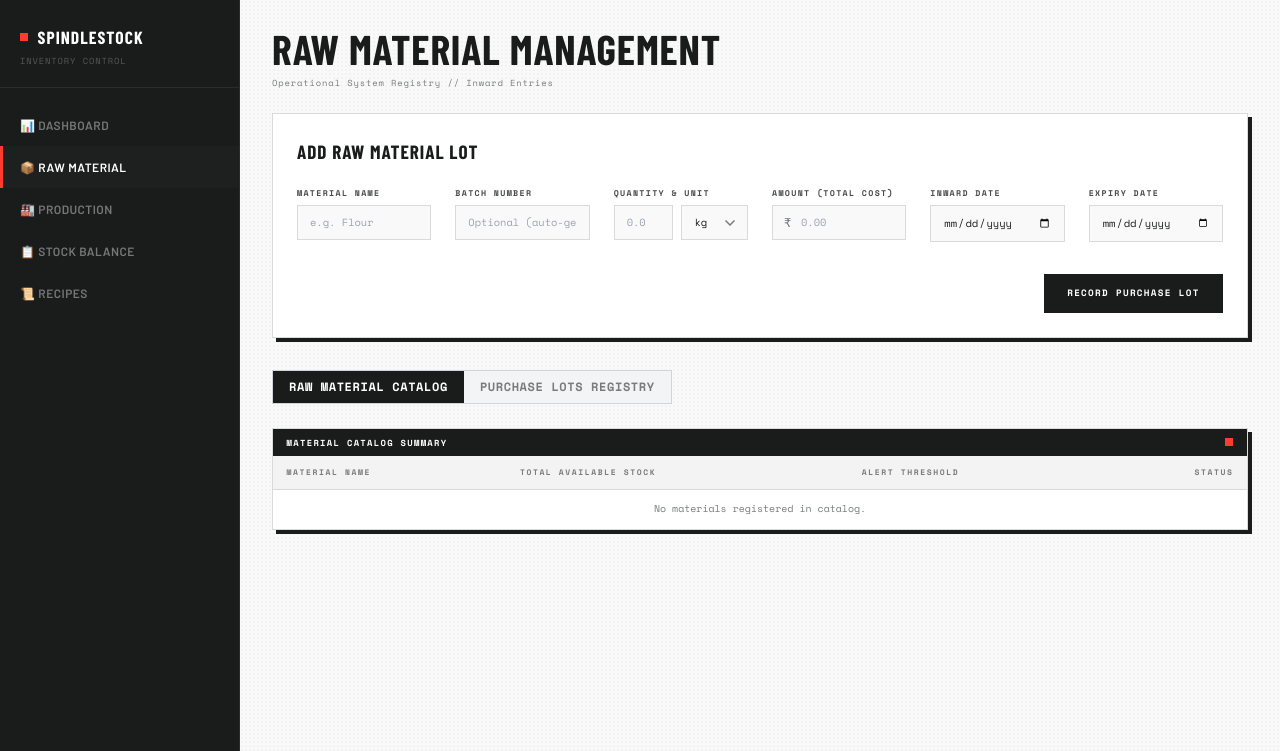
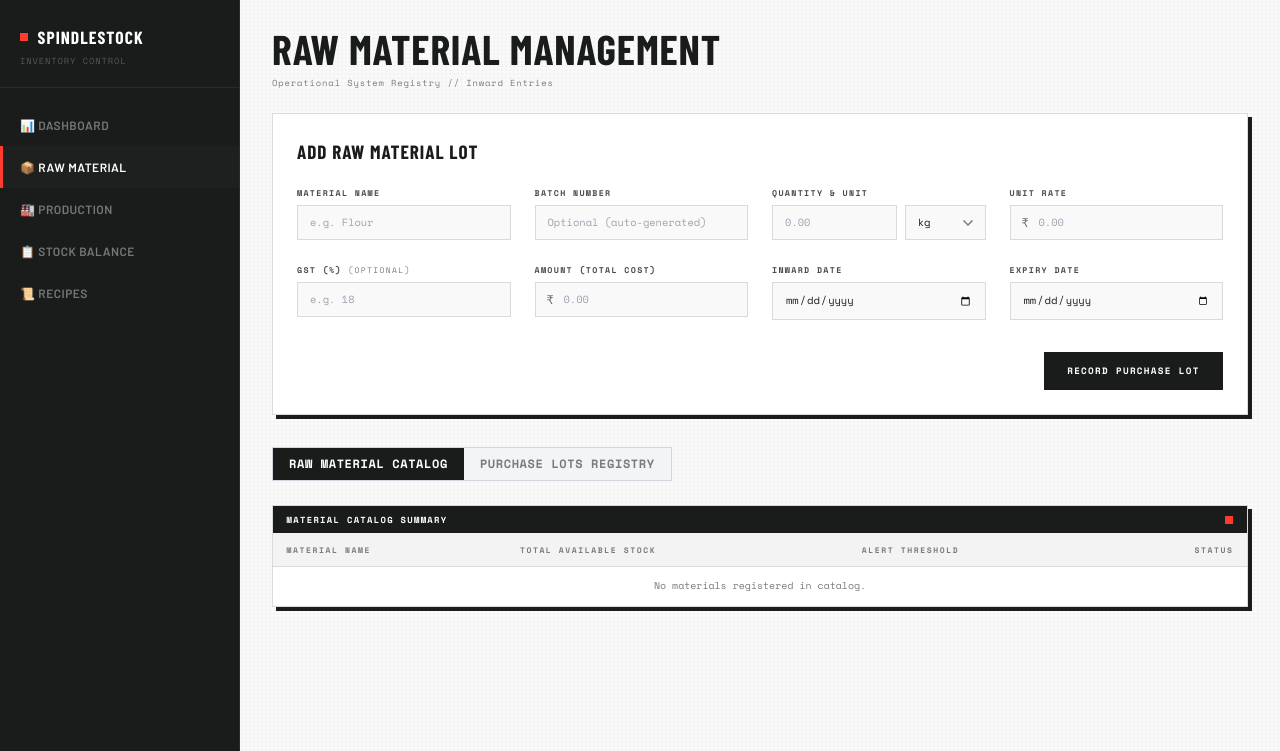
Before and after one commit to ShahuSardar-py/SpindleOne, a Flask app: page /stock/raw in a window 1280 px wide. Shown: the part 48-799 px from the top of the page. Run offline with Flask 3, Linux system fonts and the light colour scheme; the visitor is signed in with stand-in values (Sample User, id 1); data comes from the database, SQL or seed files in the repository; data that the repository does not hold is empty; some libraries are stand-ins or nearby versions; some web fonts are replaced.

Commit message:
GST for raw material inward

```diff
--- a/SpindleStock/models.py
+++ b/SpindleStock/models.py
@@ -36,6 +36,8 @@ class RawMaterialLot(db.Model):
     quantity = db.Column(db.Float, nullable=False)  # Original quantity
     remaining_quantity = db.Column(db.Float, nullable=False)  # Quantity left
     price_per_unit = db.Column(db.Float, nullable=False)
+    unit_rate = db.Column(db.Float, nullable=True, default=0.0)
+    gst_rate = db.Column(db.Float, nullable=True, default=0.0)
     inward_date = db.Column(db.Date, nullable=False)
     expiry_date = db.Column(db.Date, nullable=True)
     is_exhausted = db.Column(db.Boolean, default=False)
--- a/SpindleStock/routes.py
+++ b/SpindleStock/routes.py
@@ -158,6 +158,8 @@ def raw_inward():
     if request.method == "POST":
         name = request.form["name"].strip()
         qty = float(request.form["quantity"])
+        unit_rate = float(request.form.get("unit_rate") or 0.0)
+        gst_rate = float(request.form.get("gst_rate") or 0.0)
         amount = float(request.form["amount"])
         unit = request.form["unit"]
         inward = request.form.get("inward_date")
@@ -206,6 +208,8 @@ def raw_inward():
             quantity=qty,
             remaining_quantity=qty,
             price_per_unit=price_per_unit,
+            unit_rate=unit_rate,
+            gst_rate=gst_rate,
             inward_date=inward_date,
             expiry_date=expiry_date
         )
--- a/SpindleStock/templates/raw_inward.html
+++ b/SpindleStock/templates/raw_inward.html
@@ -66,7 +66,7 @@
 
             <form method="POST" class="space-y-6">
 
-                <div class="grid grid-cols-6 gap-6">
+                <div class="grid grid-cols-4 gap-6">
 
                     <div class="stk-field">
                         <label>Material Name</label>
@@ -81,7 +81,7 @@
                     <div class="stk-field">
                         <label>Quantity & Unit</label>
                         <div class="flex gap-2">
-                            <input type="number" step="0.01" name="quantity" required placeholder="0.00" class="stk-input">
+                            <input type="number" step="0.01" name="quantity" id="inw_quantity" required placeholder="0.00" class="stk-input">
                             <select name="unit" class="stk-select w-28">
                                 <option value="kg">kg</option>
                                 <option value="ton">ton</option>
@@ -90,10 +90,23 @@
                     </div>
 
                     <div class="stk-field">
+                        <label>Unit Rate</label>
+                        <div class="relative">
+                            <span class="absolute left-3 top-1/2 -translate-y-1/2 text-gray-500 font-mono text-xs">₹</span>
+                            <input type="number" step="0.01" name="unit_rate" id="inw_unit_rate" required placeholder="0.00" class="stk-input pl-7">
+                        </div>
+                    </div>
+
+                    <div class="stk-field">
+                        <label>GST (%) <span style="color:#7A7C7C; font-weight:400; font-size:0.5rem;">(optional)</span></label>
+                        <input type="number" step="0.1" name="gst_rate" id="inw_gst_rate" placeholder="e.g. 18" class="stk-input">
+                    </div>
+
+                    <div class="stk-field">
                         <label>Amount (Total Cost)</label>
                         <div class="relative">
                             <span class="absolute left-3 top-1/2 -translate-y-1/2 text-gray-500 font-mono text-xs">₹</span>
-                            <input type="number" step="0.01" name="amount" required placeholder="0.00" class="stk-input pl-7">
+                            <input type="number" step="0.01" name="amount" id="inw_amount" required placeholder="0.00" class="stk-input pl-7">
                         </div>
                     </div>
 
@@ -199,7 +212,13 @@
                             <td class="font-mono font-bold">{{ lot.batch_number }}</td>
                             <td>{{ lot.quantity }} {{ lot.raw_material.unit }}</td>
                             <td class="font-semibold">{{ lot.remaining_quantity }} {{ lot.raw_material.unit }}</td>
-                            <td class="font-mono text-gray-600">₹ {{ "%.2f"|format(lot.price_per_unit) }}</td>
+                            <td class="font-mono text-gray-600">
+                                {% if lot.unit_rate and lot.gst_rate %}
+                                ₹ {{ "%.2f"|format(lot.unit_rate) }} <span style="font-size:0.55rem; color:#888;">(+{{ lot.gst_rate }}% GST)</span>
+                                {% else %}
+                                ₹ {{ "%.2f"|format(lot.price_per_unit) }}
+                                {% endif %}
+                            </td>
                             <td class="font-mono text-gray-600">{{ lot.inward_date.strftime("%d %b %Y") if lot.inward_date else "—" }}</td>
                             <td class="font-mono text-gray-600">{{ lot.expiry_date.strftime("%d %b %Y") if lot.expiry_date else "—" }}</td>
                             <td class="right">
@@ -262,8 +281,29 @@ function switchTab(tab) {
         lotsTab.classList.remove("hidden");
         catalogBtn.classList.remove("active");
         lotsBtn.classList.add("active");
+}
+
+/* Dynamic inward cost calculator */
+document.addEventListener('DOMContentLoaded', function() {
+    const qtyInput = document.getElementById('inw_quantity');
+    const rateInput = document.getElementById('inw_unit_rate');
+    const gstInput = document.getElementById('inw_gst_rate');
+    const amountInput = document.getElementById('inw_amount');
+
+    function calculateTotal() {
+        const qty = parseFloat(qtyInput.value) || 0;
+        const rate = parseFloat(rateInput.value) || 0;
+        const gst = parseFloat(gstInput.value) || 0;
+        const total = qty * rate * (1 + gst / 100);
+        amountInput.value = total > 0 ? total.toFixed(2) : '';
     }
-}
+
+    if (qtyInput && rateInput && gstInput && amountInput) {
+        qtyInput.addEventListener('input', calculateTotal);
+        rateInput.addEventListener('input', calculateTotal);
+        gstInput.addEventListener('input', calculateTotal);
+    }
+});
 
 /* Toast animation */
 const toast = document.getElementById("toast");
```
Also changed, not shown: SpindleStock/templates/dashboardStock.html (+7 -1 lines), scratch/add_gst_lot_column.py (added, +29 -0 lines).
